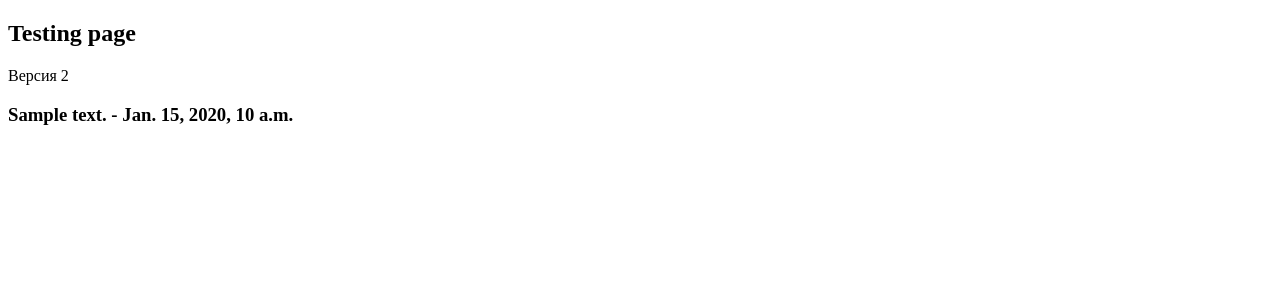
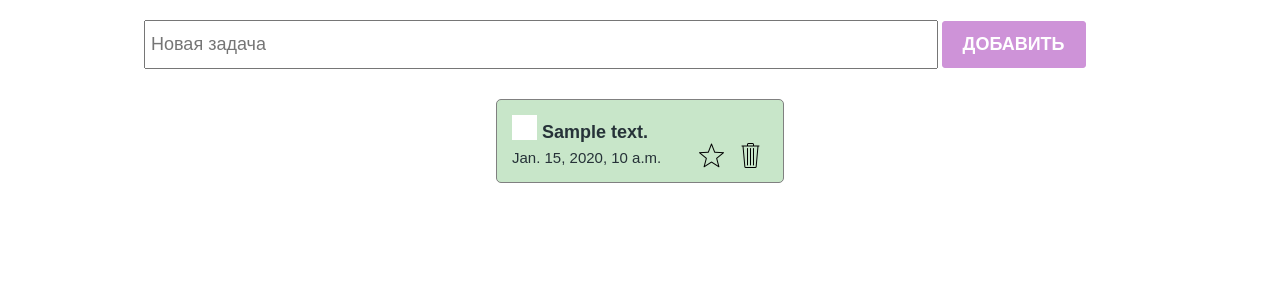
Before and after one commit to AitNaz/ToDo, a Django app: page /test/ in a window 1280 px wide. Shown: the top 300 px of the page. Run offline with Django 3.2, Linux system fonts and the light colour scheme; tables that the repository leaves empty hold one stand-in row (values such as "Sample post").

Commit message:
edit test.gtml function to short todo_list

```diff
--- a/main/templates/test.html
+++ b/main/templates/test.html
@@ -1,15 +1,42 @@
+{% load static %}
 <!DOCTYPE html>
 <html lang="en">
     <head>
         <meta charset="UTF-8">
         <meta name="viewport" content="width=device-width, initial-scale=1.0">
-    <title>Document</title>
+        <title>ToDo</title>
+        <!-- <link rel="stylesheet" href="./styles/style.css"/> -->
+        <link rel="stylesheet" href="{% static 'styles/style.css' %}"/>
+        <!-- <link rel="stylesheet" href="./styles/checkbox.css"/> -->
+        <link rel="stylesheet" href="{% static 'styles/checkbox.css' %}"/>
     </head>
 <body>
-    <h2>Testing page</h2>
-    <div>Версия 2</div>
+    <section>
+        <div class="create_container">
+        <input class="create_input" type="text" placeholder="Новая задача"/>
+        <button class="create_button">Добавить</button>
+        </div>
+        <div class="todo_container">
+
             {% for todo in todo_list %}
-        <h3>{{ todo.text }} - {{ todo.created_at }}</h3>
+            <div class="todo_item">
+                <div class="todo_item_header">
+                    <label class="checkbox_container">
+                        <input type="checkbox" class="checkbox"/>
+                        <span class="checkmark"></span>
+                    </label>
+                    <h4>{{ todo.text }}</h4>
+                </div>
+                <div class="todo_item_footer">
+                    <p>{{ todo.created_at }}</p>
+                    <div class="action_buttons">
+                        <img src="./icons/unmarked.png" />
+                        <img src="./icons/bug.png">
+                    </div>
+                </div>
+            </div>
             {% endfor %}
+        </div>
+     </section>
 </body>
 </html>
```
Lines whose indentation alone changed are shown as unchanged.
